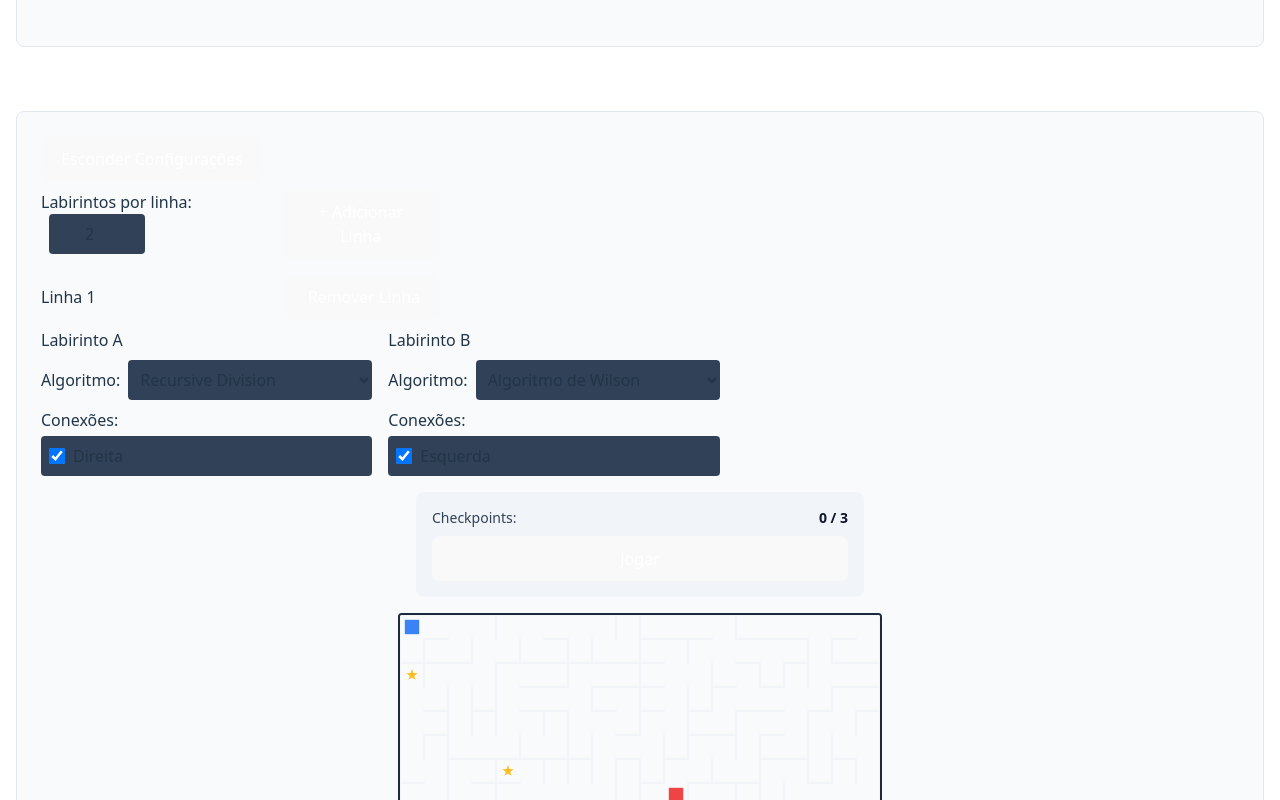
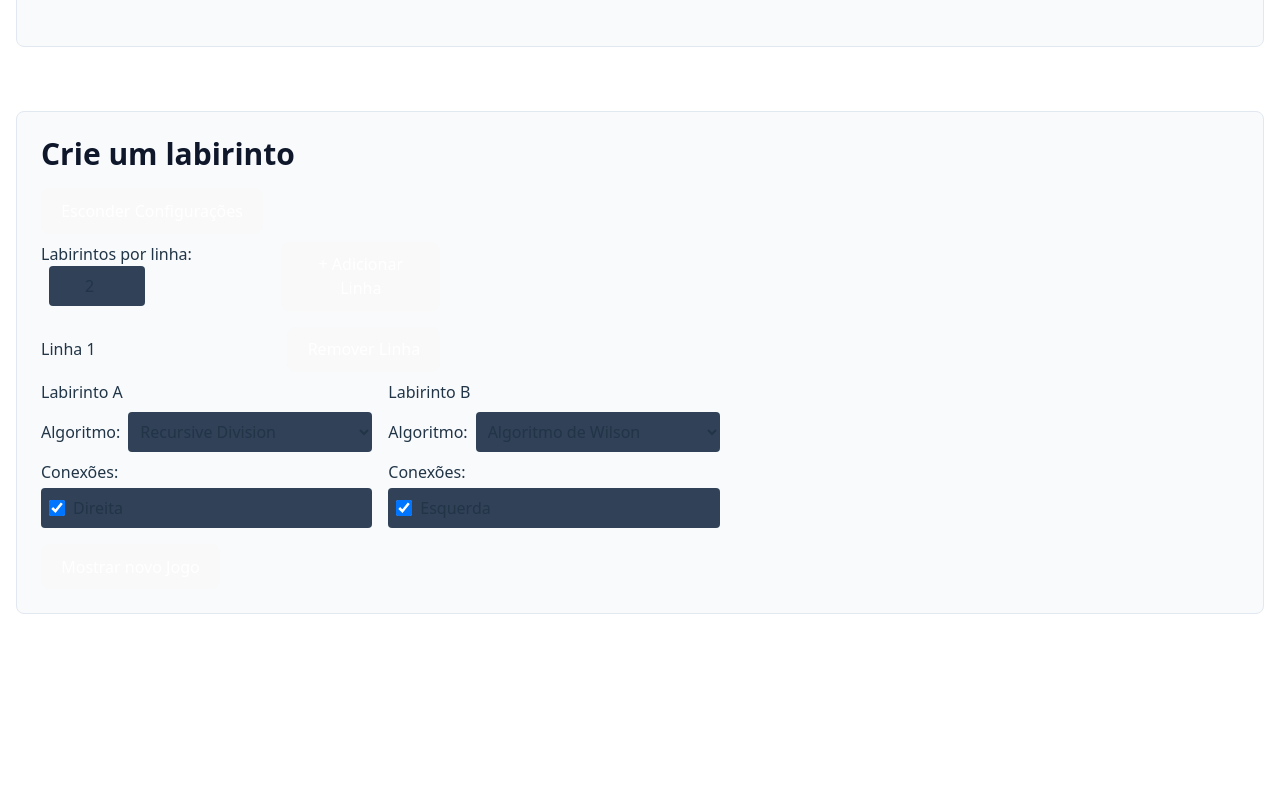
Before and after one commit to CaioVieira-dev/maze, a React (Vite) app in the folder maze-algorithms/: page / in a window 1280 px wide. Shown: the part 6180-6980 px from the top of the page. After the commit the page ends 6890 px from the top, so only its background shows below. Built offline with nearby package versions, Linux system fonts and the light colour scheme.

Commit message:
fix: adiciona um botão para mostrar/esconder o labiritno grande para ter como re gerar os objetivos

```diff
--- a/maze-algorithms/src/components/BigMazeGame.tsx
+++ b/maze-algorithms/src/components/BigMazeGame.tsx
@@ -8,11 +8,15 @@ import { Button } from "./ui/Button";
 
 export function BigMazeGame() {
   const [showConfig, setShowConfig] = useState(true);
+  const [showGame, setShowGame] = useState(false);
   const mazeConfig = useMazeConfig(2);
 
   return (
     <Section id="bigmaze">
-      <div className="flex flex-col gap-2">
+      <h2 className="text-3xl font-bold text-slate-900 dark:text-slate-100 mb-2">
+        Crie um labirinto
+      </h2>
+      <div className="flex flex-col gap-2 mt-4">
         <div className="">
           <Button onClick={() => setShowConfig(!showConfig)}>
             {showConfig ? "Esconder" : "Mostrar"} Configurações
@@ -21,7 +25,10 @@ export function BigMazeGame() {
 
         {showConfig && <MazeConfigPanel {...mazeConfig} />}
       </div>
-
+      <Button onClick={() => setShowGame(!showGame)}>
+        {showGame ? "Esconder" : "Mostrar novo"} Jogo
+      </Button>
+      {showGame && (
         <MazeGame
           grid={generateMazeFromConfig(mazeConfig.rows, mazeConfig.tilesPerRow)}
           cellSize={24}
@@ -31,6 +38,7 @@ export function BigMazeGame() {
             }
           }
         />
+      )}
     </Section>
   );
 }
```
Lines whose indentation alone changed are shown as unchanged.
